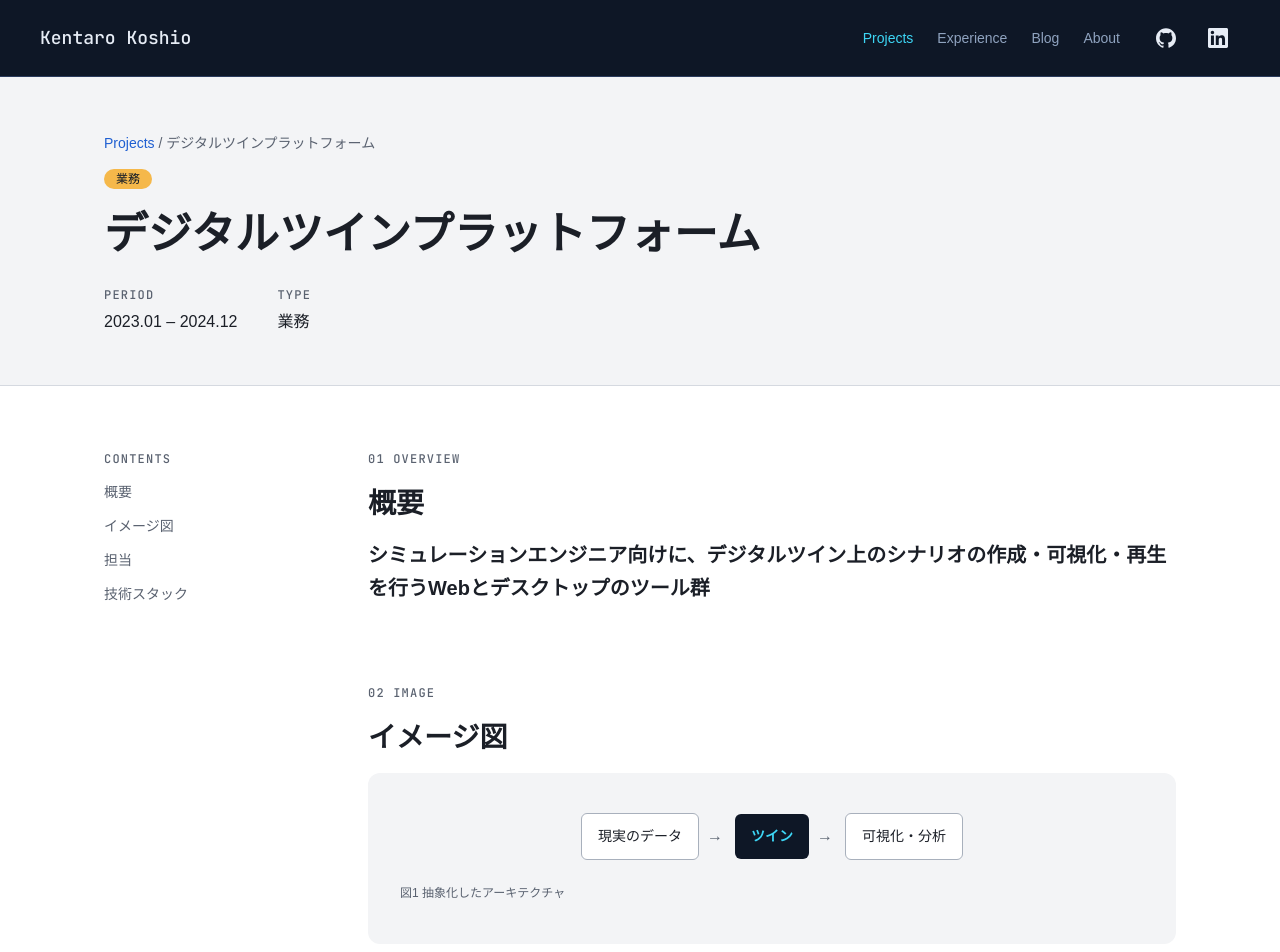
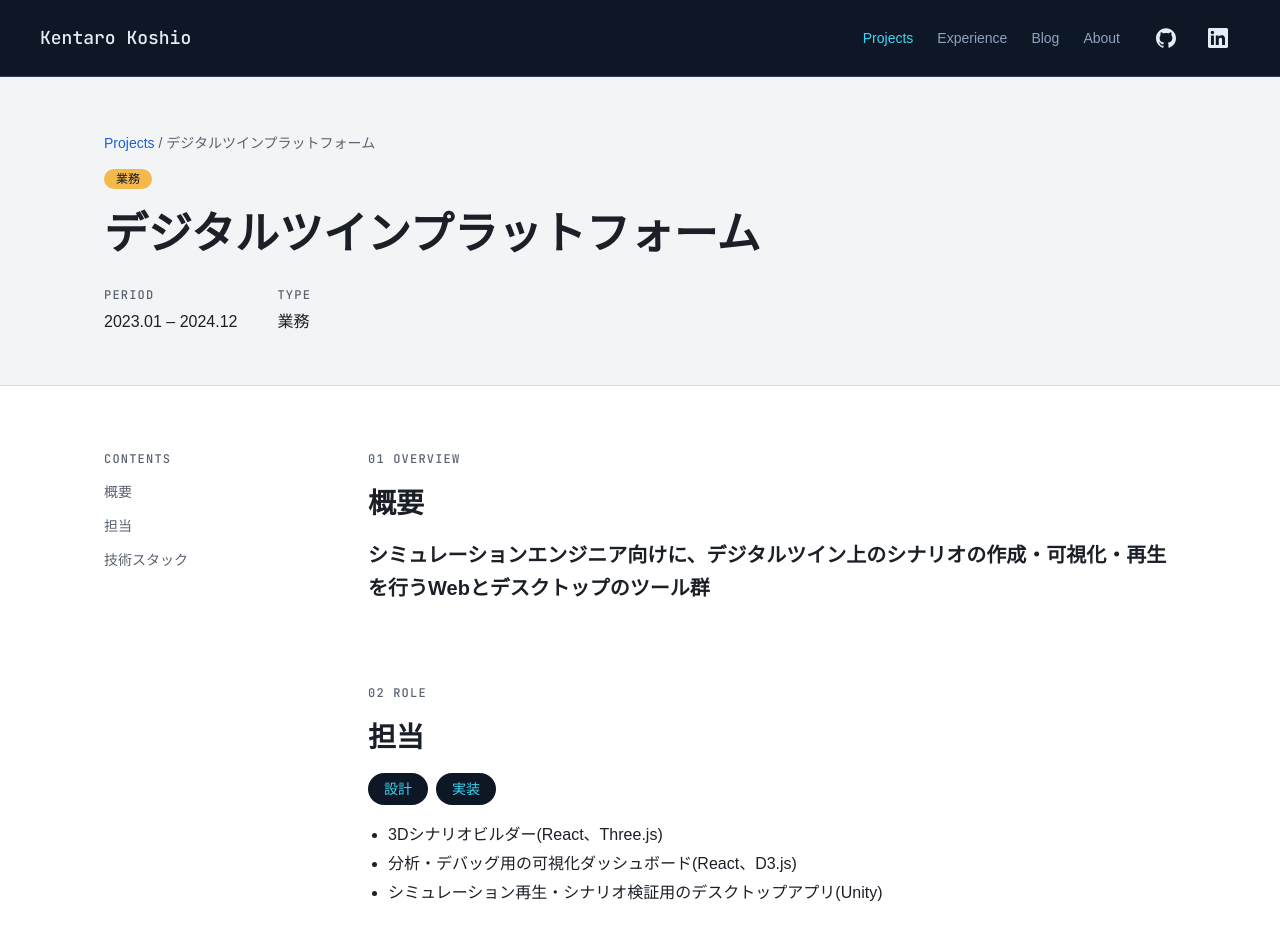
Before and after one commit to koshio123/portfolio, a Next.js app: page /projects/digital-twin-platform in a window 1280 px wide. Shown: the top 952 px of the page. Built offline with nearby package versions, Linux system fonts and the light colour scheme; a web font is replaced by a local one.

Commit message:
Projects: イメージ図(簡易な全体図)を削除

```diff
--- a/app/projects/[slug]/page.tsx
+++ b/app/projects/[slug]/page.tsx
@@ -3,7 +3,6 @@ import Image from "next/image";
 import Link from "next/link";
 import { notFound } from "next/navigation";
 import { getProject, kindLabel, projects } from "@/content/projects";
-import { ArchitectureDiagram } from "@/components/projects/ArchitectureDiagram";
 import { KindTag, TechChip } from "@/components/ui/Tag";
 
 export const dynamicParams = false;
@@ -62,7 +61,7 @@ export default async function ProjectPage(props: PageProps<"/projects/[slug]">)
   // 中身のあるセクションだけを出す
   const content: Record<SectionInfo["id"], boolean> = {
     overview: true,
-    image: true,
+    image: project.image !== undefined,
     problem: problemGroups.length > 0,
     role: role !== undefined,
     design: decisions.length > 0,
@@ -125,9 +124,7 @@ export default async function ProjectPage(props: PageProps<"/projects/[slug]">)
                 height={project.image.height}
                 className="h-auto w-full rounded-lg border border-line"
               />
-            ) : (
-              <ArchitectureDiagram nodes={project.diagram.nodes} caption={project.diagram.caption} />
-            ),
+            ) : null,
           )}
 
           {section(
--- a/components/projects/ArchitectureDiagram.tsx
+++ /dev/null
@@ -1,50 +0,0 @@
-import type { DiagramNode } from "@/content/projects";
-
-type Props = {
-  nodes: DiagramNode[];
-  caption?: string;
-  /** カード用の小さい表示 */
-  compact?: boolean;
-};
-
-/**
- * 抽象化したアーキテクチャ図。箱を左から右へ並べ、主役だけ夜色の箱にする。
- * 狭い画面では折り返す。
- */
-export function ArchitectureDiagram({ nodes, caption, compact = false }: Props) {
-  const box = compact ? "px-2.5 py-2 text-xs" : "px-4 py-3 text-sm";
-  const diagram = (
-    <ol
-      aria-label={caption ?? "構成図"}
-      className={`flex flex-wrap items-center justify-center ${compact ? "gap-2" : "gap-3"}`}
-    >
-      {nodes.map((node, i) => (
-        <li key={node.label} className="flex items-center gap-2">
-          <span
-            className={`rounded-sm leading-normal ${box} ${
-              node.main
-                ? "bg-night-box font-bold text-cyan"
-                : "border border-line-strong bg-bg text-ink"
-            }`}
-          >
-            {node.label}
-          </span>
-          {i < nodes.length - 1 && (
-            <span aria-hidden className="text-ink-muted">
-              →
-            </span>
-          )}
-        </li>
-      ))}
-    </ol>
-  );
-
-  if (compact) return diagram;
-
-  return (
-    <figure className="rounded-lg bg-surface px-6 py-10 md:px-8">
-      {diagram}
-      {caption && <figcaption className="mt-6 text-xs leading-relaxed text-ink-muted">{caption}</figcaption>}
-    </figure>
-  );
-}
--- a/components/projects/ProjectCard.tsx
+++ b/components/projects/ProjectCard.tsx
@@ -2,22 +2,17 @@ import Image from "next/image";
 import Link from "next/link";
 import type { Project } from "@/content/projects";
 import { KindTag } from "@/components/ui/Tag";
-import { ArchitectureDiagram } from "./ArchitectureDiagram";
 
-/** Projects 一覧のカード。large は業務プロジェクト用の図つき */
+/** Projects 一覧のカード。large は業務プロジェクト用で、技術スタックも出す */
 export function ProjectCard({ project, large = false }: { project: Project; large?: boolean }) {
   return (
     <Link
       href={`/projects/${project.slug}`}
       className="flex flex-col overflow-hidden rounded-lg border border-line text-ink no-underline transition-colors hover:border-line-strong hover:text-ink"
     >
-      {large && (
-        <div className="relative flex h-48 items-center justify-center bg-surface px-4">
-          {project.image ? (
-            <Image src={project.image.src} alt="" fill sizes="(min-width: 768px) 33vw, 100vw" className="object-cover" />
-          ) : (
-            <ArchitectureDiagram nodes={project.diagram.nodes} compact />
-          )}
+      {project.image && (
+        <div className="relative h-48 bg-surface">
+          <Image src={project.image.src} alt="" fill sizes="(min-width: 768px) 33vw, 100vw" className="object-cover" />
         </div>
       )}
       <div className="flex flex-1 flex-col gap-2.5 p-6">
--- a/content/projects.ts
+++ b/content/projects.ts
@@ -1,15 +1,9 @@
 /**
  * プロジェクトのデータ。詳細ページはこの配列から自動生成される。
- * 業務は「概要・イメージ図・担当・技術スタック」まで、個人開発は「課題・設計のポイント・成果」も書く。
+ * 業務は「概要・担当・技術スタック」まで、個人開発は「課題・設計のポイント・成果」も書く。
  */
 
 export type ProjectKind = "work" | "personal";
-
-export type DiagramNode = {
-  label: string;
-  /** 主役の要素(夜色の箱で強調)。1枚の図で1〜2個まで */
-  main?: boolean;
-};
 
 export type Project = {
   slug: string;
@@ -18,10 +12,8 @@ export type Project = {
   /** 概要:何を、誰のために作ったか(1〜2行) */
   summary: string;
   period: string;
-  /** イメージ図や画面の画像(public/ 以下のパス)。あれば diagram の代わりに表示する */
+  /** 画面や構成図の画像(public/ 以下のパス)。あるときだけ「イメージ図」として表示する */
   image?: { src: string; alt: string; width: number; height: number };
-  /** 画像がないときに出す簡易な全体図。左から右へ流れる箱の並び */
-  diagram: { nodes: DiagramNode[]; caption: string };
   stack: string[];
 
   // 業務プロジェクトだけ(詳細は公開できないので、担当までにとどめる)
@@ -43,15 +35,6 @@ export const projects: Project[] = [
     summary:
       "販売店・工場・家庭のEVを対象に、車両やユーザビリティの制約を考慮しつつ、電力コストを抑える充放電計画を自動で作る基盤",
     period: "2025.01 – 現在",
-    diagram: {
-      nodes: [
-        { label: "車両・充電器" },
-        { label: "通信・ゲートウェイ" },
-        { label: "クラウド基盤", main: true },
-        { label: "外部システム" },
-      ],
-      caption: "図1 抽象化したアーキテクチャ",
-    },
     role: {
       areas: ["要件定義", "設計", "実装", "テスト", "運用"],
       notes: ["主担当:需要電力と、再生可能エネルギーによる発電電力の予測", "主担当:数理最適化を用いた充放電スケジューリング"],
@@ -65,10 +48,6 @@ export const projects: Project[] = [
     summary:
       "シミュレーションエンジニア向けに、デジタルツイン上のシナリオの作成・可視化・再生を行うWebとデスクトップのツール群",
     period: "2023.01 – 2024.12",
-    diagram: {
-      nodes: [{ label: "現実のデータ" }, { label: "ツイン", main: true }, { label: "可視化・分析" }],
-      caption: "図1 抽象化したアーキテクチャ",
-    },
     role: {
       areas: ["設計", "実装"],
       notes: [
@@ -85,10 +64,6 @@ export const projects: Project[] = [
     kind: "work",
     summary: "市場を走る車両のデータから故障を早期に検知・分類し、ダウンタイムを減らすための診断システム",
     period: "2019.04 – 2022.12",
-    diagram: {
-      nodes: [{ label: "稼働データ" }, { label: "診断", main: true }, { label: "通知・対応" }],
-      caption: "図1 抽象化したアーキテクチャ",
-    },
     role: {
       areas: ["要件定義", "設計", "実装", "テスト", "デプロイ"],
       notes: ["車載データ収集アプリと、故障事例分析用のWebアプリ", "機械学習による故障の検知・分類"],
@@ -101,10 +76,6 @@ export const projects: Project[] = [
     kind: "personal",
     summary: "[概要]",
     period: "[YYYY.MM – ]",
-    diagram: {
-      nodes: [{ label: "[入力]" }, { label: "[処理]", main: true }, { label: "[出力]" }],
-      caption: "図1 構成",
-    },
     problems: { purpose: ["[誰の、どんな困りごとを解くか]"], technical: ["[課題1]"] },
     decisions: [],
     outcomes: [],
```
Also changed, not shown: 1 other file (tests, documents, lock files or other folders).
